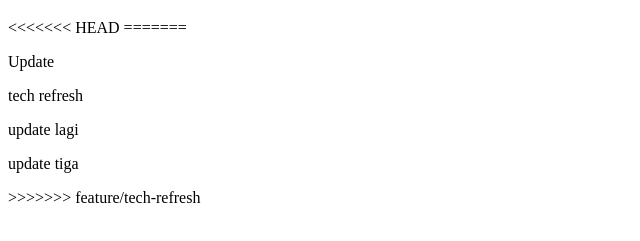
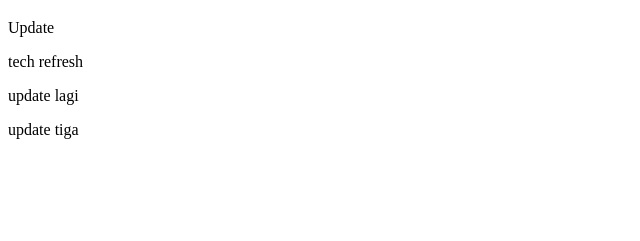
Before and after one commit to sirahyh/Personal-Page-Website, a plain HTML site: page about.html in a window 1280 px wide. Shown: the part 61-302 px from the top of the page, without its empty margins (0-640 px from the left). Drawn offline with Linux system fonts and the light colour scheme.

Commit message:
remove conflict

```diff
--- a/about.html
+++ b/about.html
@@ -7,12 +7,9 @@
 </head>
 <body>
     <h1>Isi page about</h1>
-<<<<<<< HEAD
-=======
     <p>Update</p>
 <p>tech refresh</p>
 <p>update lagi</p>
 <p>update tiga</p>
->>>>>>> feature/tech-refresh
 </body>
 </html>
```
